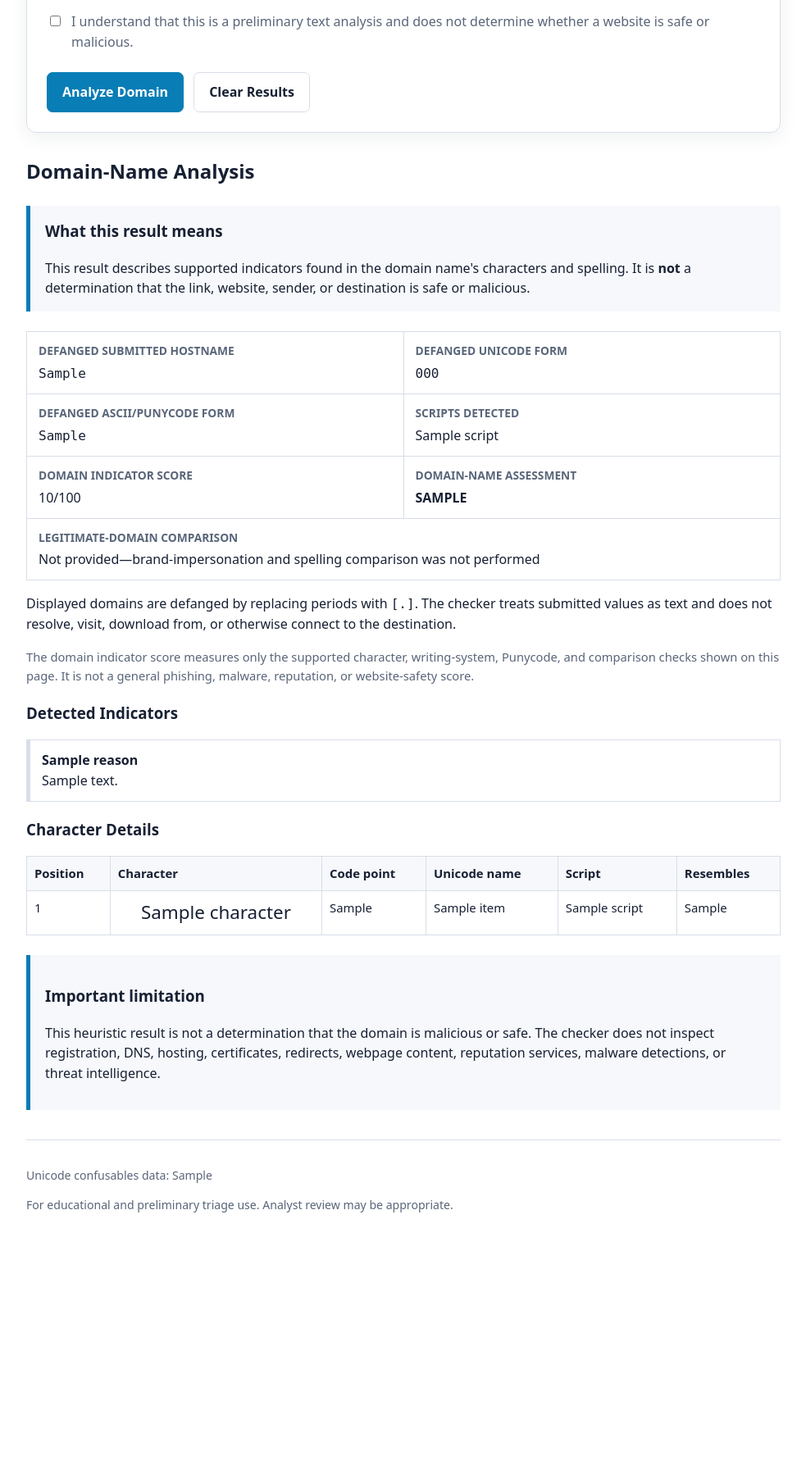
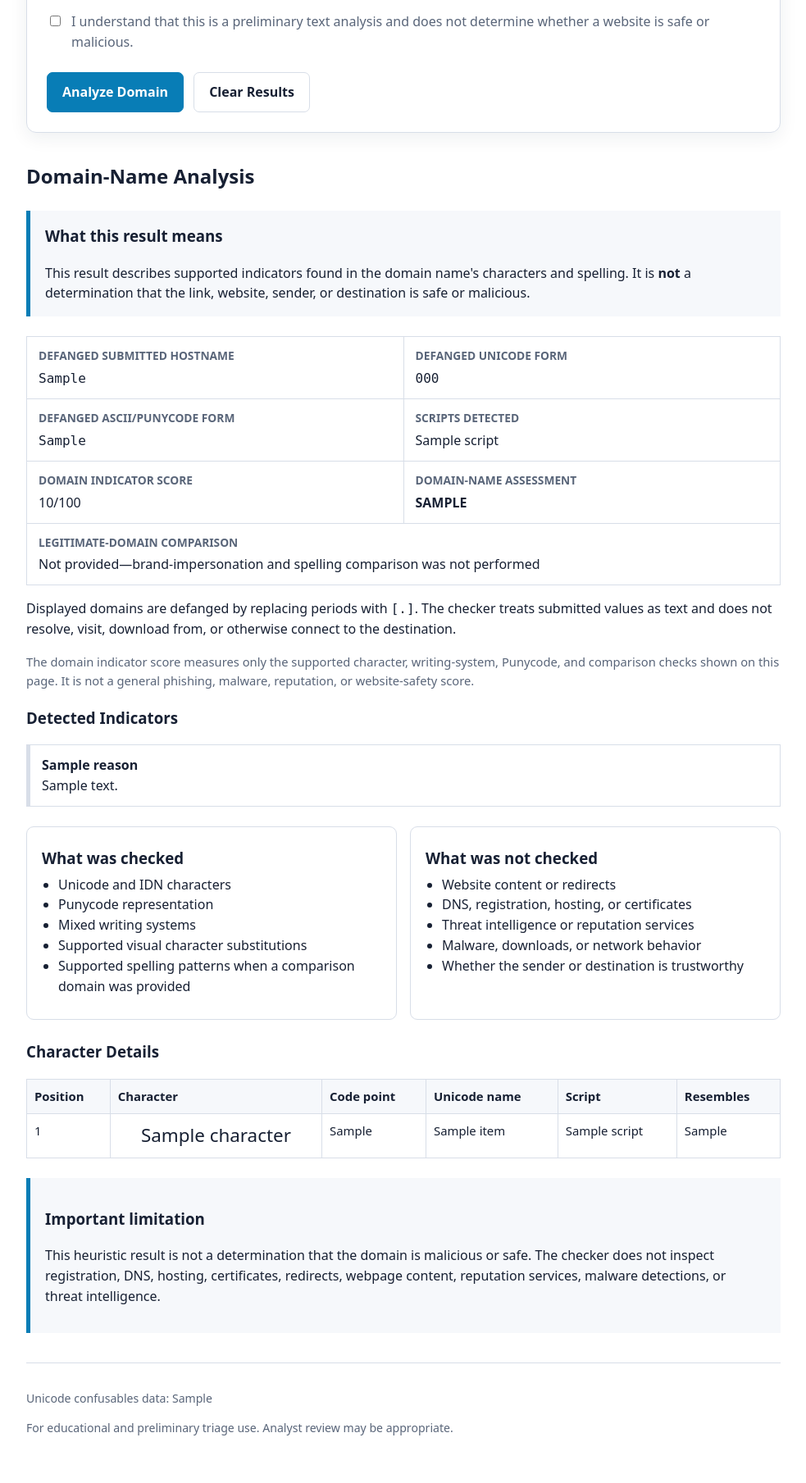
Before and after one commit to CFloy66-v12o/Domain-Spoof-Detector, a Flask app: template templates/index.html in a window 1280 px wide. Shown: the part 649-2458 px from the top of the page at 82% size, without its empty margins (148-1131 px from the left). Before the commit the page ends 2128 px from the top, so only its background shows below. Run offline with Flask 3, Linux system fonts and the light colour scheme; the template is opened without the code that fills it: most values are stand-ins (such as "Sample title", 1, 10 or a date in 2020).

Commit message:
Update index.html
Restore complete domain result sections

```diff
--- a/templates/index.html
+++ b/templates/index.html
@@ -72,7 +72,8 @@
     {% endif %}
 
     {% if report %}
-     <h2>Domain-Name Analysis</h2>
+      <section class="results" aria-live="polite">
+        <h2>Domain-Name Analysis</h2>
 
         <section class="result-scope" aria-label="Result scope">
           <h3>What this result means</h3>
@@ -140,7 +141,8 @@
           score.
         </p>
 
-        <h3>Detected Indicators</h3>
+      <h3>Detected Indicators</h3>
+
         {% if report.findings %}
           <ul class="findings">
           {% for finding in report.findings %}
@@ -151,9 +153,54 @@
           {% endfor %}
           </ul>
         {% else %}
-          <p>No indicators supported by the implemented checks were detected.</p>
+          {% if report.comparison_domain %}
+            <p>
+              No indicators supported by the implemented domain-name checks
+              were detected using the information and comparison domain
+              provided. This does not establish that the link or website is
+              safe.
+            </p>
+          {% else %}
+            <section class="comparison-warning">
+              <strong>
+                No supported standalone domain-name indicators were detected.
+              </strong>
+              <p>
+                No legitimate comparison domain was provided, so the checker
+                did not evaluate whether this hostname is a misspelling or
+                ASCII look-alike of a specific trusted domain. Enter the
+                expected legitimate domain and analyze again for a stronger
+                comparison.
+              </p>
+            </section>
+          {% endif %}
         {% endif %}
+         <div class="coverage-grid">
+          <section>
+            <h3>What was checked</h3>
+            <ul>
+              <li>Unicode and IDN characters</li>
+              <li>Punycode representation</li>
+              <li>Mixed writing systems</li>
+              <li>Supported visual character substitutions</li>
+              <li>
+                Supported spelling patterns when a comparison domain was
+                provided
+              </li>
+            </ul>
+          </section>
 
+          <section>
+            <h3>What was not checked</h3>
+            <ul>
+              <li>Website content or redirects</li>
+              <li>DNS, registration, hosting, or certificates</li>
+              <li>Threat intelligence or reputation services</li>
+              <li>Malware, downloads, or network behavior</li>
+              <li>Whether the sender or destination is trustworthy</li>
+            </ul>
+          </section>
+        </div>
         {% if report.character_details %}
           <h3>Character Details</h3>
           <div class="table-wrap">
```
